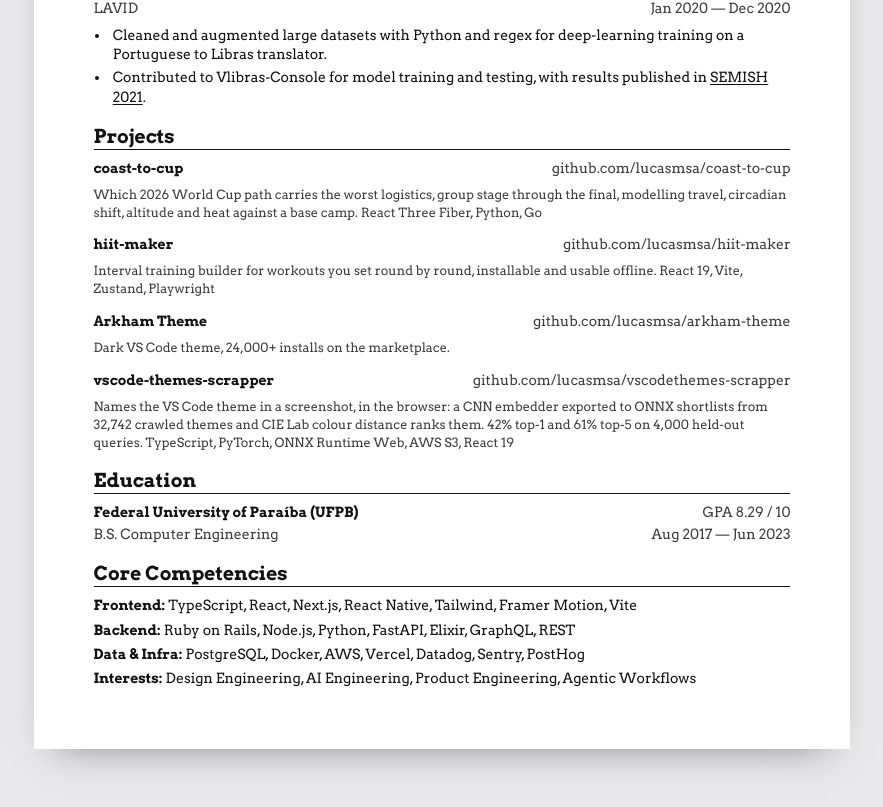
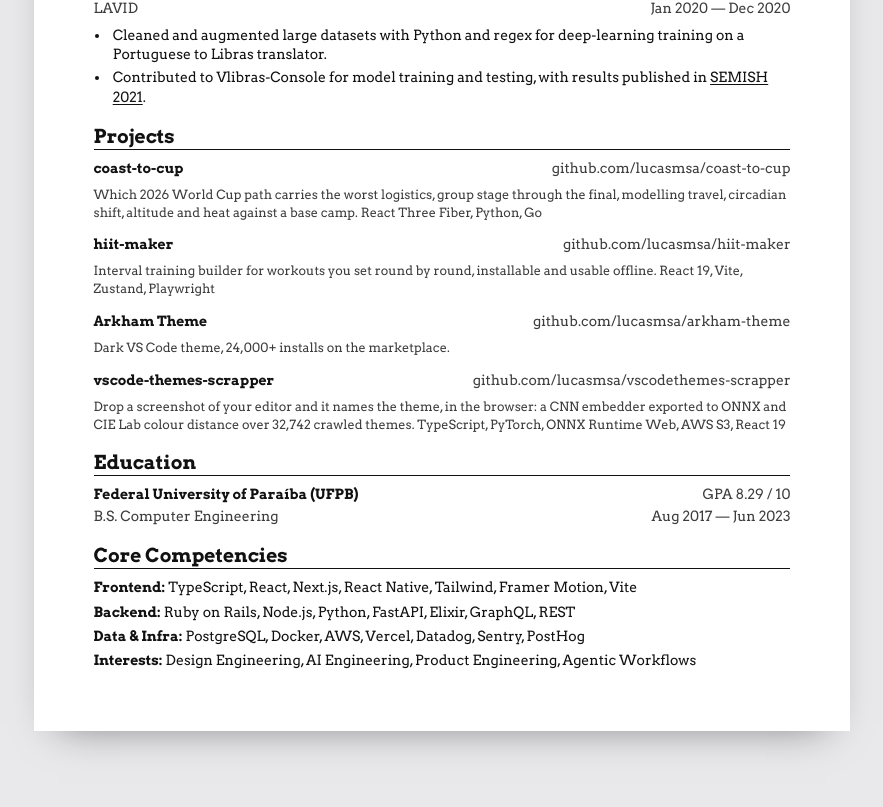
Before and after one commit to lucasmsa/lucasmsa.com, a Next.js app: page /en/resume-source in a window 1280 px wide. Shown: the part 1093-1900 px from the top of the page, without its empty margins (198-1081 px from the left). Built offline with nearby package versions, Linux system fonts and the light colour scheme.

Commit message:
Lead the theme project with what it does, not what it scores
Four numbers in one line read as a benchmark table. The accuracy pair and
the query count come out; the corpus size stays, since that is what makes
the match hard. The sentence now opens on the thing a reader can picture.

```diff
--- a/messages/en.json
+++ b/messages/en.json
@@ -32,7 +32,7 @@
       "crimp-studio": "Climbing wall route setter with draggable 3D holds, procedural route generation and undo/redo history.",
       "coast-to-cup": "Which 2026 World Cup path carries the worst logistics, group stage through the final: travel, circadian shift, altitude and heat, modelled against a base camp.",
       "hiit-maker": "Interval training builder for workouts you set round by round, installable and usable offline.",
-      "vscodethemes-scrapper": "Names the VS Code theme in a screenshot, in your browser: a CNN embedder and CIE Lab colour ranking over 32,742 crawled themes.",
+      "vscodethemes-scrapper": "Drop a screenshot of your editor and it names the VS Code theme, in your browser, against 32,742 crawled themes.",
       "arkham-theme": "Dark VS Code theme with 24,000+ installs on the marketplace, based on Transylvania and Mayukai.",
       "pixel-algorithms": "Grid algorithms you can scrub through: A*, flood fill, Bresenham, dithering, marching squares.",
       "claude-checkpoint-diagram": "Draws a Mermaid checkpoint diagram at each pause in an agent run.",
--- a/messages/es.json
+++ b/messages/es.json
@@ -32,7 +32,7 @@
       "crimp-studio": "Editor de rutas de escalada con presas 3D arrastrables, generación procedural de rutas e historial de deshacer y rehacer.",
       "coast-to-cup": "Qué camino en el Mundial 2026 tiene la peor logística, de la fase de grupos a la final: viajes, desfase circadiano, altitud y calor, modelados desde una base fija.",
       "hiit-maker": "Creador de entrenamientos por intervalos, con series y descansos definidos uno a uno, instalable y funcionando sin conexión.",
-      "vscodethemes-scrapper": "Dice cuál es el tema de VS Code a partir de una captura, en tu navegador: un embedder CNN y ranking de color en CIE Lab sobre 32.742 temas recogidos.",
+      "vscodethemes-scrapper": "Suelta una captura de tu editor y dice cuál es el tema de VS Code, en tu navegador, contra 32.742 temas recogidos.",
       "arkham-theme": "Tema oscuro para VS Code con más de 24.000 instalaciones en el marketplace, basado en Transylvania y Mayukai.",
       "pixel-algorithms": "Algoritmos de cuadrícula que puedes recorrer paso a paso: A*, flood fill, Bresenham, dithering, marching squares.",
       "claude-checkpoint-diagram": "Dibuja un diagrama de checkpoints en Mermaid en cada pausa de la ejecución del agente.",
--- a/messages/pt-BR.json
+++ b/messages/pt-BR.json
@@ -32,7 +32,7 @@
       "crimp-studio": "Editor de vias de escalada com agarras 3D arrastáveis, geração procedural de vias e histórico de desfazer e refazer.",
       "coast-to-cup": "Qual caminho na Copa de 2026 tem a pior logística, da fase de grupos à final: viagem, deslocamento circadiano, altitude e calor, modelados a partir de uma base fixa.",
       "hiit-maker": "Montador de treinos intervalados, com séries e descansos definidos um a um, instalável e funcionando offline.",
-      "vscodethemes-scrapper": "Diz qual é o tema do VS Code a partir de um print, no seu navegador: um embedder CNN e ranking de cor em CIE Lab sobre 32.742 temas coletados.",
+      "vscodethemes-scrapper": "Solte um print do seu editor e ele diz qual é o tema do VS Code, no seu navegador, contra 32.742 temas coletados.",
       "arkham-theme": "Tema escuro para VS Code com mais de 24.000 instalações no marketplace, baseado no Transylvania e no Mayukai.",
       "pixel-algorithms": "Algoritmos de grade que dá para percorrer passo a passo: A*, flood fill, Bresenham, dithering, marching squares.",
       "claude-checkpoint-diagram": "Desenha um diagrama de checkpoints em Mermaid a cada pausa da execução do agente.",
--- a/src/content/resume.ts
+++ b/src/content/resume.ts
@@ -193,7 +193,7 @@
   {
     name: "vscode-themes-scrapper",
     tagline:
-      "Names the VS Code theme in a screenshot, in the browser: a CNN embedder exported to ONNX shortlists from 32,742 crawled themes and CIE Lab colour distance ranks them. 42% top-1 and 61% top-5 on 4,000 held-out queries",
+      "Drop a screenshot of your editor and it names the theme, in the browser: a CNN embedder exported to ONNX and CIE Lab colour distance over 32,742 crawled themes",
     stack: ["TypeScript", "PyTorch", "ONNX Runtime Web", "AWS S3", "React 19"],
     url: "github.com/lucasmsa/vscodethemes-scrapper",
   },
```
Also changed, not shown: 1 other file (tests, documents, lock files or other folders).
